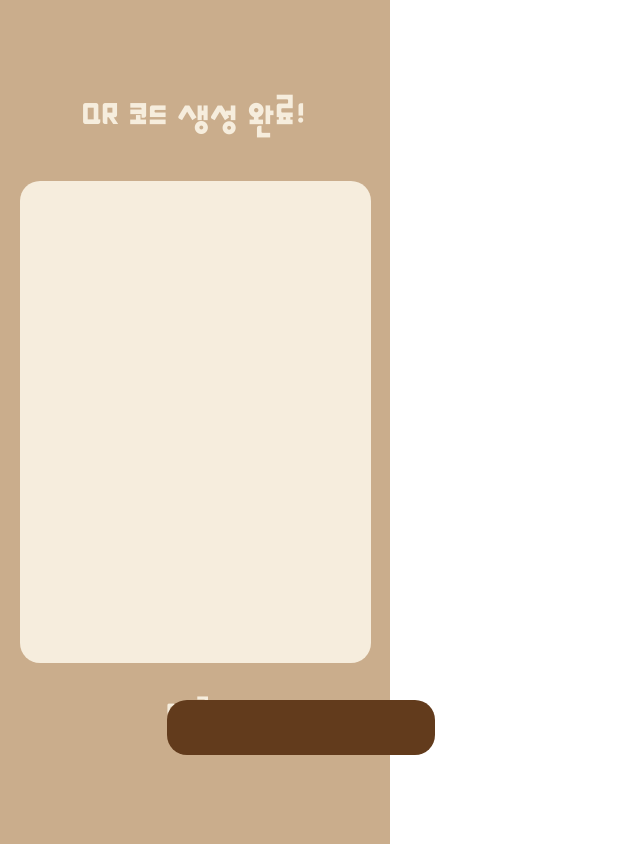
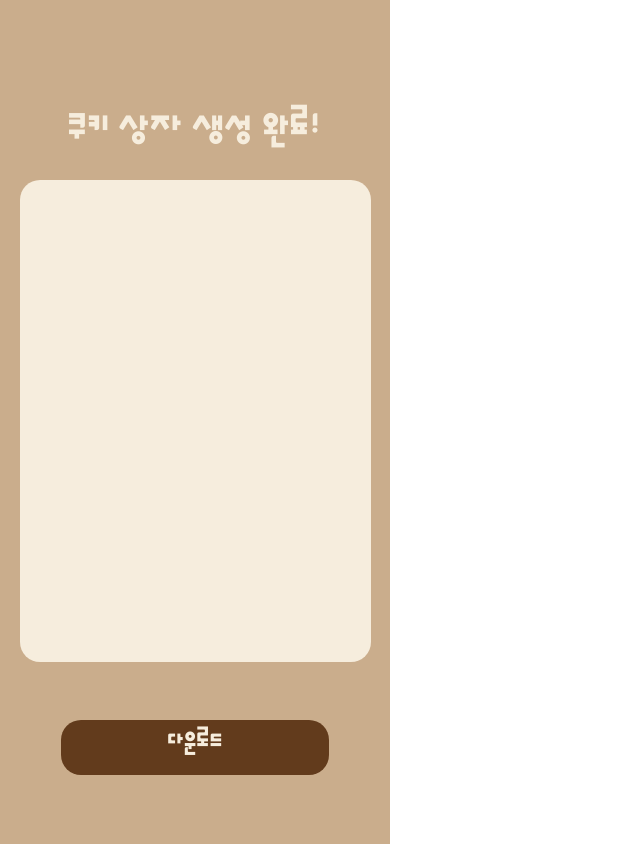
Before and after one commit to jeehyojeon/kukibox, a React (Create React App) app in the folder cookie/: page /maker/publish in a window 1280 px wide. Shown: the whole page, without its empty margins (0-640 px from the left). Built offline with nearby package versions, Linux system fonts and the light colour scheme.

Commit message:
makerpublish positioning

```diff
--- a/cookie/src/pages/MakerPublishPage.css
+++ b/cookie/src/pages/MakerPublishPage.css
@@ -9,61 +9,69 @@
   font-style: normal;
 }
 
-.maker_qr {
-  margin:0;
-  padding:0;
-  border:0;
-  text-align: center;
-  display: flex;
-  background: #CAAD8C;
+.page {
   width: 390px;
   height: 844px;
+
+  display: flex;
   flex-direction: column;
+
+  background-color: #caad8c!important;
   align-items: center;
-  justify-content: center;
 }
 
-.maker_qr_title {
-  color: #F6EDDD;
-  text-align: center;
-  font-family: HSYeolumMulbit;
-  font-size: 30px;
-  font-style: normal;
-  font-weight: 700;
-  line-height: normal;
-  letter-spacing: 0.9px;
-  white-space: pre-line;
-  position: absolute;
-  top: 100px;
-}
-
-.maker_download {
-  color: #F6EDDD;
-  text-align: center;
-  font-family: HSYeolumMulbit;
-  font-size: 20px;
-  font-style: normal;
-  font-weight: 700;
-  line-height: normal;
-  letter-spacing: 0.9px;
-  white-space: pre-line;
-  position: absolute;
-  top: 700px;
-}
 .maker_qrbox {
   width: 351px;
   height: 482px;
   flex-shrink: 0;
+
   border-radius: 20px;
-  background: #F6EDDD;
+  background: #f6eddd;
+
+  position: absolute;
+  top: 180px;
 }
 
 .maker_downloadbox {
   width: 268px;
   height: 55px;
   flex-shrink: 0;
+
   border-radius: 20px;
   background: #623B1C;
+
   position: absolute;
-  top: 0px;
+  top: 720px;
+
+  z-index: 1;
 }
+
+.maker_qr_title {
+  color: #F6EDDD;
+  text-align: center;
+  font-family: 'HSYeolumMulbit';
+  font-size: 30px;
+  font-style: normal;
+  font-weight: 700;
+  line-height: normal;
+  letter-spacing: 0.9px;
+
+  position: absolute;
+  top: 110px;
+}
+
+.maker_download {
+  color: #F6EDDD;
+  text-align: center;
+  font-family: 'HSYeolumMulbit';
+  font-size: 20px;
+  font-style: normal;
+  font-weight: 700;
+  line-height: normal;
+  letter-spacing: 0.6px;
+
+  position: absolute;
+  top: 730px;
+
+  z-index: 2;
+}
--- a/cookie/src/pages/MakerPublishPage.js
+++ b/cookie/src/pages/MakerPublishPage.js
@@ -1,18 +1,17 @@
 import React from "react";
 import "./MakerPublishPage.css";
 
-function MakerQr() {
+function MakerPublishPage() {
 
   return (
-    <div className="maker_qr">
-      <div className="maker_qr_title">QR 코드 생성 완료!</div>
-    <div className="maker_qrbox"></div>
-    <div className="maker_download">
-      다운로드
+    <div className="page">
+      <div className="maker_qr_title">쿠키 상자 생성 완료!</div>
+      <div className="maker_qrbox"></div>
+      <div className="maker_download">
+        다운로드</div>
       <div className="maker_downloadbox"></div>
-      </div>
     </div>
   );
 }
 
-export default MakerQr;
+export default MakerPublishPage;
```
